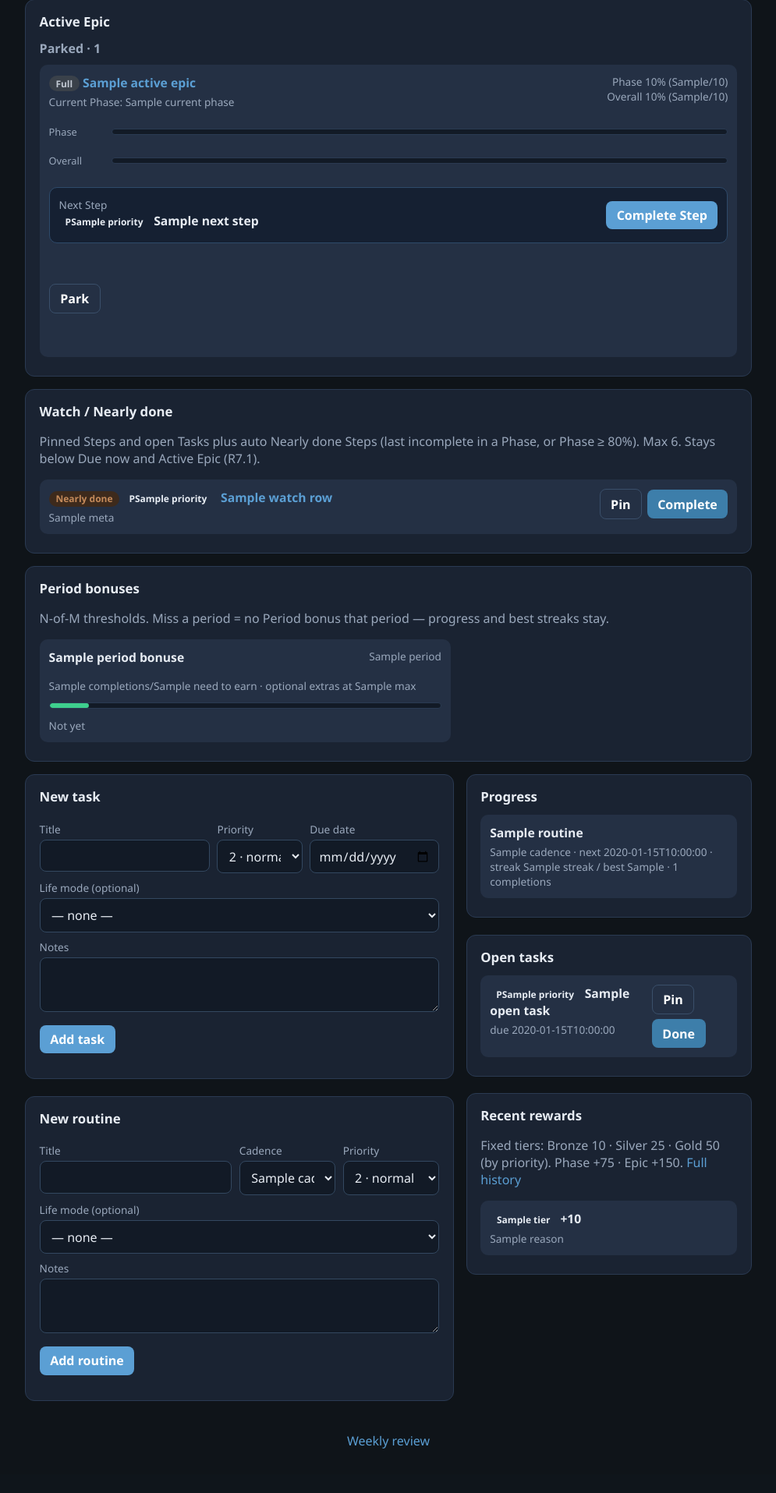
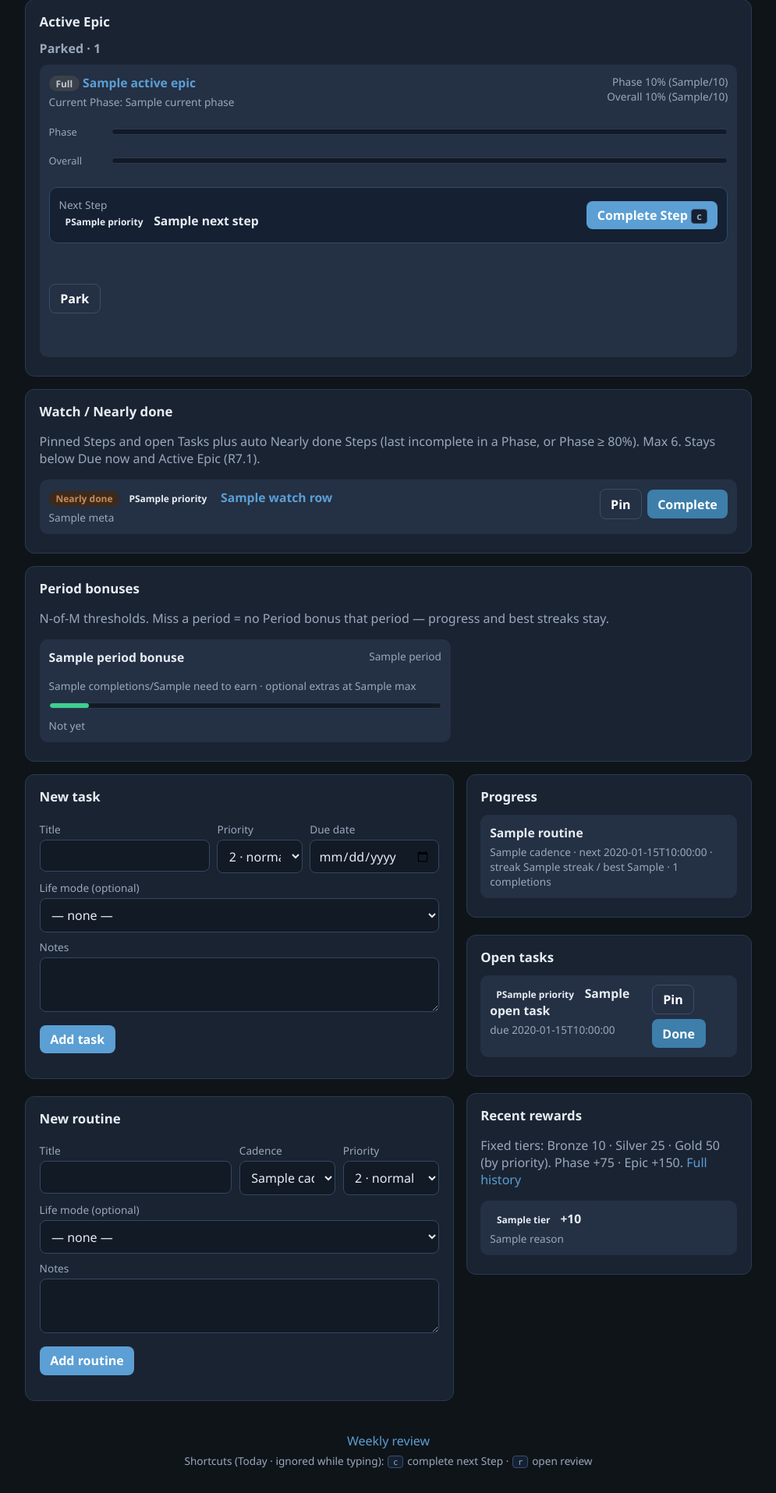
Before and after one commit to jeroenbosems/DailyTracker, a FastAPI app: template app/templates/today.html in a window 1280 px wide. Shown: the part 524-2439 px from the top of the page at 78% size, without its empty margins (142-1137 px from the left). Before the commit the page ends 2382 px from the top, so only its background shows below. Run offline with FastAPI, Linux system fonts and the light colour scheme; the template is opened without the code that fills it: most values are stand-ins (such as "Sample title", 1, 10 or a date in 2020); parts of the project's set-up code (start-up, migrations or seed data) failed here and were passed over.

Commit message:
feat: BL-023 Today keyboard shortcuts (c / r)
Add optional Today shortcuts: c completes Active Epic next Step, r opens
weekly review. Ignore while typing; footer legend for discoverability.
Docs + backlog committed; pytest coverage for legend wiring.

```diff
--- a/app/static/style.css
+++ b/app/static/style.css
@@ -175,3 +175,17 @@
 }
 .life-modes-field legend { padding: 0 0.35rem; color: var(--accent); font-weight: 600; }
 .life-modes-checks { display: flex; flex-wrap: wrap; gap: 0.35rem 1rem; }
+
+.kbd {
+  display: inline-block;
+  padding: 0.05rem 0.35rem;
+  border: 1px solid #3a4f6a;
+  border-radius: 4px;
+  background: #152033;
+  font-family: ui-monospace, SFMono-Regular, Menlo, monospace;
+  font-size: 0.78em;
+  color: var(--muted);
+  vertical-align: baseline;
+}
+.page-footer { margin: 1.5rem 0 0.5rem; }
+.shortcuts-legend .kbd { margin: 0 0.1rem; }
--- /dev/null
+++ b/app/static/today-shortcuts.js
@@ -0,0 +1,28 @@
+/** Today keyboard shortcuts (BL-023). Ignored while focus is in a form field. */
+(function () {
+  function typingTarget(el) {
+    if (!el || el === document.body) return false;
+    const tag = (el.tagName || "").toLowerCase();
+    if (tag === "input" || tag === "textarea" || tag === "select") return true;
+    if (el.isContentEditable) return true;
+    return false;
+  }
+
+  document.addEventListener("keydown", function (ev) {
+    if (ev.defaultPrevented || ev.ctrlKey || ev.metaKey || ev.altKey) return;
+    if (typingTarget(ev.target)) return;
+
+    const key = ev.key;
+    if (key === "c" || key === "C") {
+      const form = document.getElementById("shortcut-complete-next-step");
+      if (!form) return;
+      ev.preventDefault();
+      form.requestSubmit ? form.requestSubmit() : form.submit();
+      return;
+    }
+    if (key === "r" || key === "R") {
+      ev.preventDefault();
+      window.location.href = "/review";
+    }
+  });
+})();
--- a/app/templates/today.html
+++ b/app/templates/today.html
@@ -110,8 +110,8 @@
               <div class="meta">Next Step</div>
               <h3><span class="prio p{{ next_step.priority }}">P{{ next_step.priority }}</span>{{ next_step.title }}</h3>
             </div>
-            <form method="post" action="/steps/{{ next_step.id }}/complete">
-              <button class="primary" type="submit">Complete Step</button>
+            <form id="shortcut-complete-next-step" method="post" action="/steps/{{ next_step.id }}/complete">
+              <button class="primary" type="submit">Complete Step <kbd class="kbd">c</kbd></button>
             </form>
           </div>
         {% elif next_step_filtered_out %}
@@ -332,7 +332,15 @@
     </div>
   </div>
 
-  <p class="muted" style="margin:1.5rem 0 0.5rem;text-align:center">
-    <a href="/review">Weekly review</a>
-  </p>
+  <footer class="page-footer shortcuts-footer" aria-label="Keyboard shortcuts">
+    <p class="muted" style="margin:0 0 0.35rem;text-align:center">
+      <a href="/review">Weekly review</a>
+    </p>
+    <p class="muted shortcuts-legend" style="margin:0;text-align:center;font-size:0.85rem">
+      Shortcuts (Today · ignored while typing):
+      <kbd class="kbd">c</kbd> complete next Step ·
+      <kbd class="kbd">r</kbd> open review
+    </p>
+  </footer>
+  <script src="/static/today-shortcuts.js" defer></script>
 {% endblock %}
--- a/docs/backlog/items.yaml
+++ b/docs/backlog/items.yaml
@@ -82,7 +82,7 @@
 - id: BL-023
   title: Keyboard shortcuts on Today (complete next Step, open review)
   type: feature
-  status: planned
+  status: committed
   priority: 13
   refined: true
   estimate: 1d
```
Also changed, not shown: docs/ACCEPTANCE.md (+14 -1 lines), docs/PRODUCT.md (+5 -0 lines), tests/test_today_shortcuts.py (added, +23 -0 lines).
